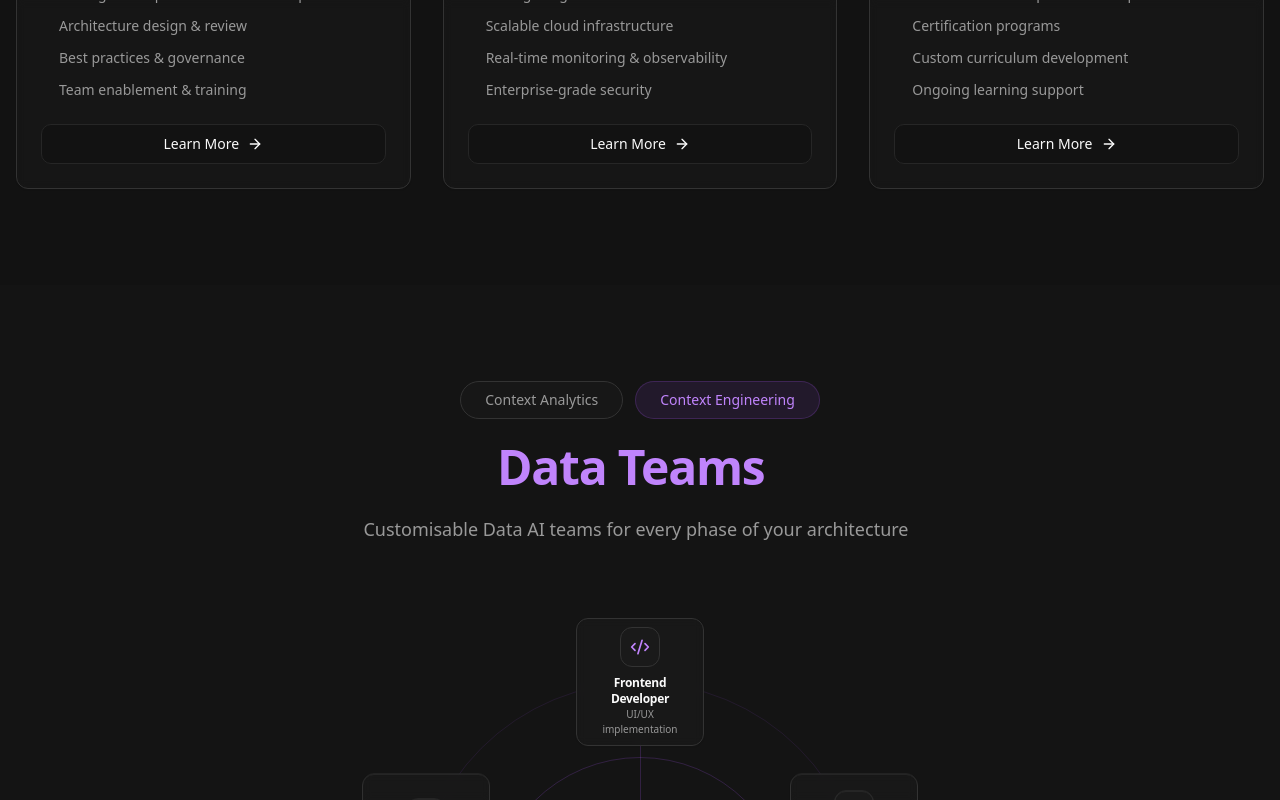
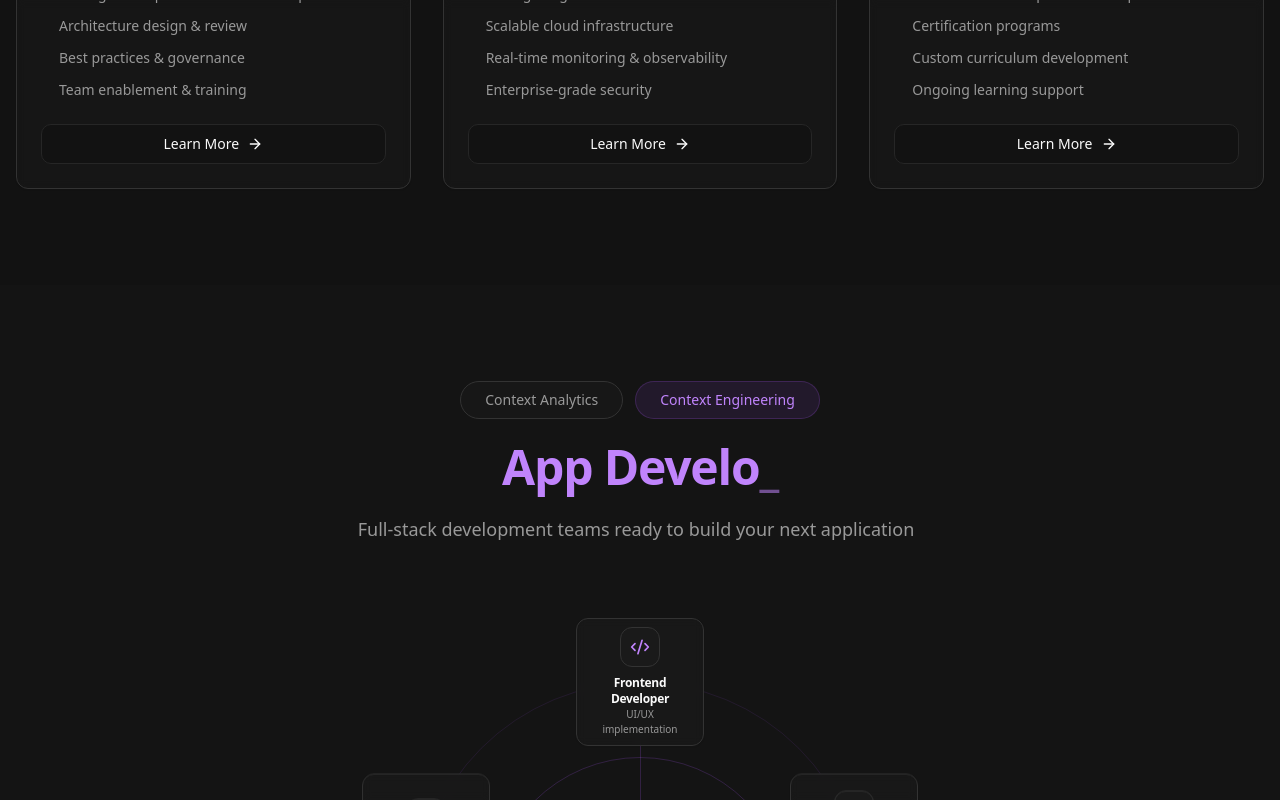
Before and after one commit to ernesto-j/morfeus-magic-builder, a React (Vite) app: page / in a window 1280 px wide. Both pictures are taken after a click on the button "Context Engineering". Shown: the part 2830-3630 px from the top of the page. Built offline with nearby package versions, Linux system fonts and the light colour scheme; the HTML template or start-up script is replaced by a standard one.

Commit message:
Fix Context Engineering section

```diff
--- a/src/components/FabricTeamsSection.tsx
+++ b/src/components/FabricTeamsSection.tsx
@@ -157,18 +157,10 @@ const contextEngineeringTeams = [
   }
 ];
 
-const FabricTeamsSection = () => {
-  const [selectedTeam, setSelectedTeam] = useState<"data" | "context">("data");
-  const [titleKey, setTitleKey] = useState(0);
-
-  const isDataTeam = selectedTeam === "data";
-  const centerRole = isDataTeam ? dataTeamCenter : contextEngineeringCenter;
-  const teamMembers = isDataTeam ? dataTeamMembers : contextEngineeringMembers;
-  const teams = isDataTeam ? fabricTeams : contextEngineeringTeams;
-  const accentColor = isDataTeam ? "primary" : "purple-500";
-
+// Separate component to ensure typewriter resets on team change
+const TypewriterText = ({ isDataTeam }: { isDataTeam: boolean }) => {
   const { displayText: titleText, isTyping: titleTyping } = useTypewriter({
-    phrases: [isDataTeam ? "Data Teams" : "App Development Team"],
+    phrases: [isDataTeam ? "Data Teams" : "App Development Teams"],
     typingSpeed: 80,
     deletingSpeed: 0,
     pauseDuration: 999999,
@@ -178,16 +170,35 @@ const FabricTeamsSection = () => {
     phrases: [
       isDataTeam
         ? "Customisable Data AI teams for every phase of your architecture"
-        : "Build modern apps fast with AI developers who actually know their stuff"
+        : "Full-stack development teams ready to build your next application"
     ],
     typingSpeed: 30,
     deletingSpeed: 0,
     pauseDuration: 999999,
   });
 
-  useEffect(() => {
-    setTitleKey((prev) => prev + 1);
-  }, [selectedTeam]);
+  return (
+    <>
+      <h2 className="text-4xl md:text-5xl font-bold">
+        {isDataTeam ? "Specialized " : ""}
+        <span className={isDataTeam ? "text-primary" : "text-purple-400"}>
+          {titleText}<span className={`${titleTyping ? 'animate-pulse' : 'opacity-0'}`}>_</span>
+        </span>
+      </h2>
+      <p className="text-lg text-muted-foreground max-w-3xl mx-auto">
+        {subtitleText}<span className={`${subtitleTyping ? 'animate-pulse' : 'opacity-0'}`}>_</span>
+      </p>
+    </>
+  );
+};
+
+const FabricTeamsSection = () => {
+  const [selectedTeam, setSelectedTeam] = useState<"data" | "context">("data");
+
+  const isDataTeam = selectedTeam === "data";
+  const centerRole = isDataTeam ? dataTeamCenter : contextEngineeringCenter;
+  const teamMembers = isDataTeam ? dataTeamMembers : contextEngineeringMembers;
+  const teams = isDataTeam ? fabricTeams : contextEngineeringTeams;
 
   return (
     <section className="relative py-24 px-4 bg-card/30">
@@ -218,15 +229,7 @@ const FabricTeamsSection = () => {
             </button>
           </div>
 
-          <h2 className="text-4xl md:text-5xl font-bold" key={`title-${titleKey}`}>
-            {isDataTeam ? "Specialized " : ""}
-            <span className={isDataTeam ? "text-primary" : "text-purple-400"}>
-              {titleText}<span className={`${titleTyping ? 'animate-pulse' : 'opacity-0'}`}>_</span>
-            </span>
-          </h2>
-          <p className="text-lg text-muted-foreground max-w-3xl mx-auto" key={`subtitle-${titleKey}`}>
-            {subtitleText}<span className={`${subtitleTyping ? 'animate-pulse' : 'opacity-0'}`}>_</span>
-          </p>
+          <TypewriterText key={selectedTeam} isDataTeam={isDataTeam} />
         </div>
 
         {/* Spider Diagram */}
```
